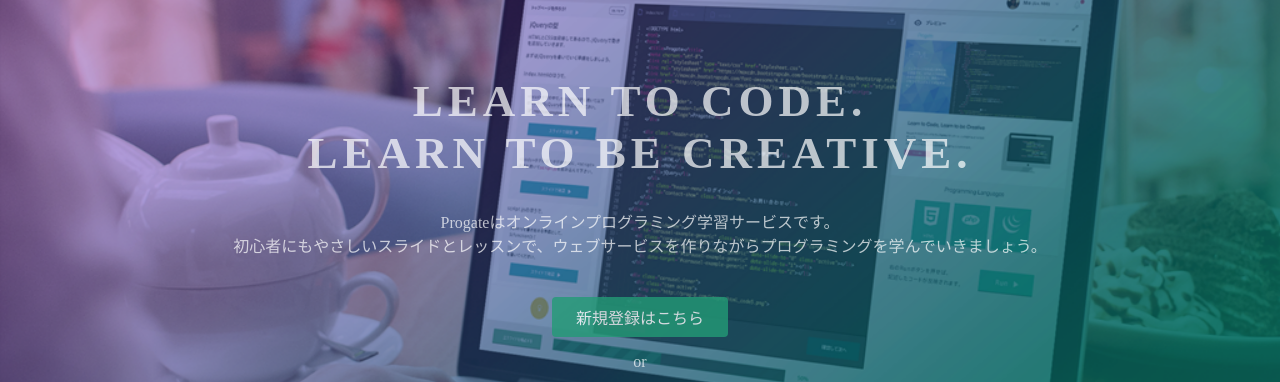
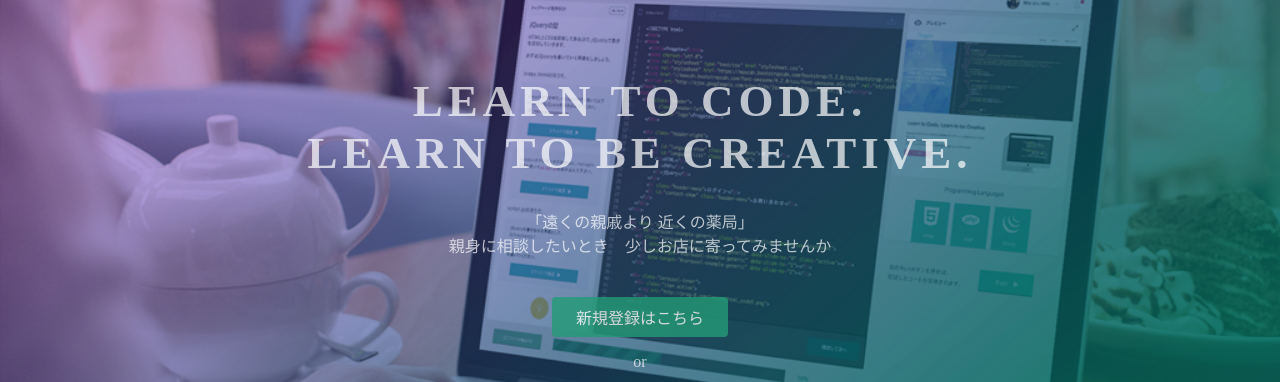
Before and after one commit to inoue-yakkyoku/inoue-yakkyoku.github.io, a plain HTML site: page index.html in a window 1280 px wide. Shown: the part 135-517 px from the top of the page. Drawn offline with Linux system fonts and the light colour scheme.

Commit message:
Update index.html

```diff
--- a/index.html
+++ b/index.html
@@ -24,7 +24,8 @@
   <div class="top-wrapper">
     <div class="container">
       <h1>LEARN TO CODE.<br>LEARN TO BE CREATIVE.</h1>
-      <p>Progateはオンラインプログラミング学習サービスです。<br>初心者にもやさしいスライドとレッスンで、ウェブサービスを作りながらプログラミングを学んでいきましょう。</p>
+      <p>「遠くの親戚より 近くの薬局」
+       <br>親身に相談したいとき　少しお店に寄ってみませんか</p>
       <div class="btn-wrapper">
         <a href="#" class="btn signup">新規登録はこちら</a>
         <p>or</p>
```
